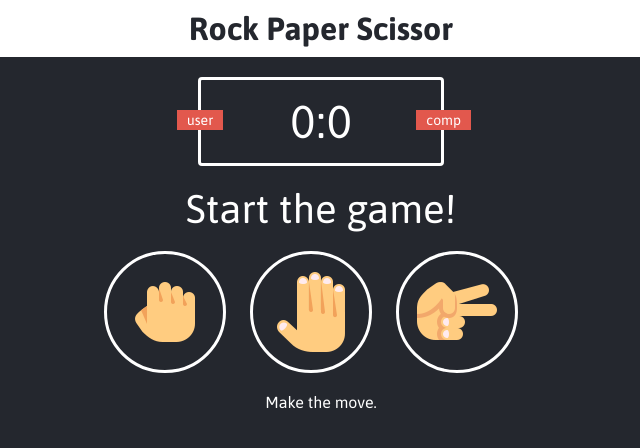
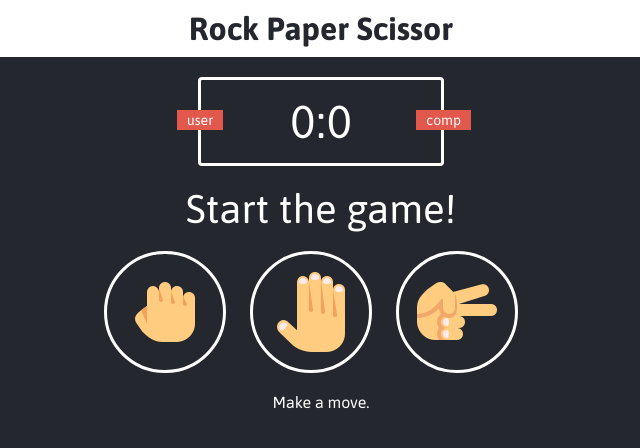
Before and after one commit to saif191020/Rock-Paper-Scissors-Game, a plain HTML site: page index.html in a window 1280 px wide. Shown: the full height of the page, 319-959 px from the left. Drawn offline with Linux system fonts and the light colour scheme.

Commit message:
corrected Typo

```diff
--- a/index.html
+++ b/index.html
@@ -20,7 +20,7 @@
         <div class="choice" id='p'><img src="images/paper.png" alt="Paper image"></div>
         <div class="choice" id='s'><img src="images/scissor.png" alt="Scissor image"></div>
     </div>
-    <div class="tag">Make the move.</div>
+    <div class="tag">Make a move.</div>
     <script src="app.js"></script>
 </body>
 </html>
```
